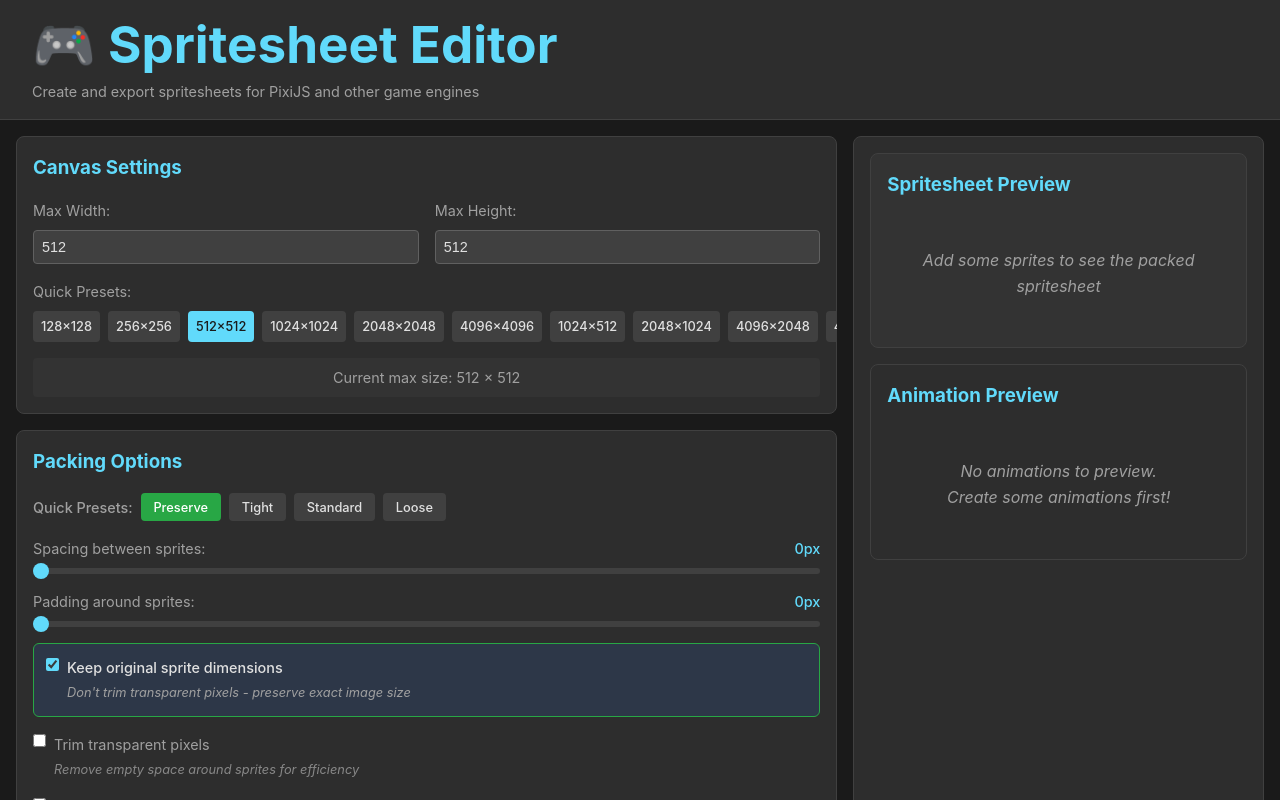
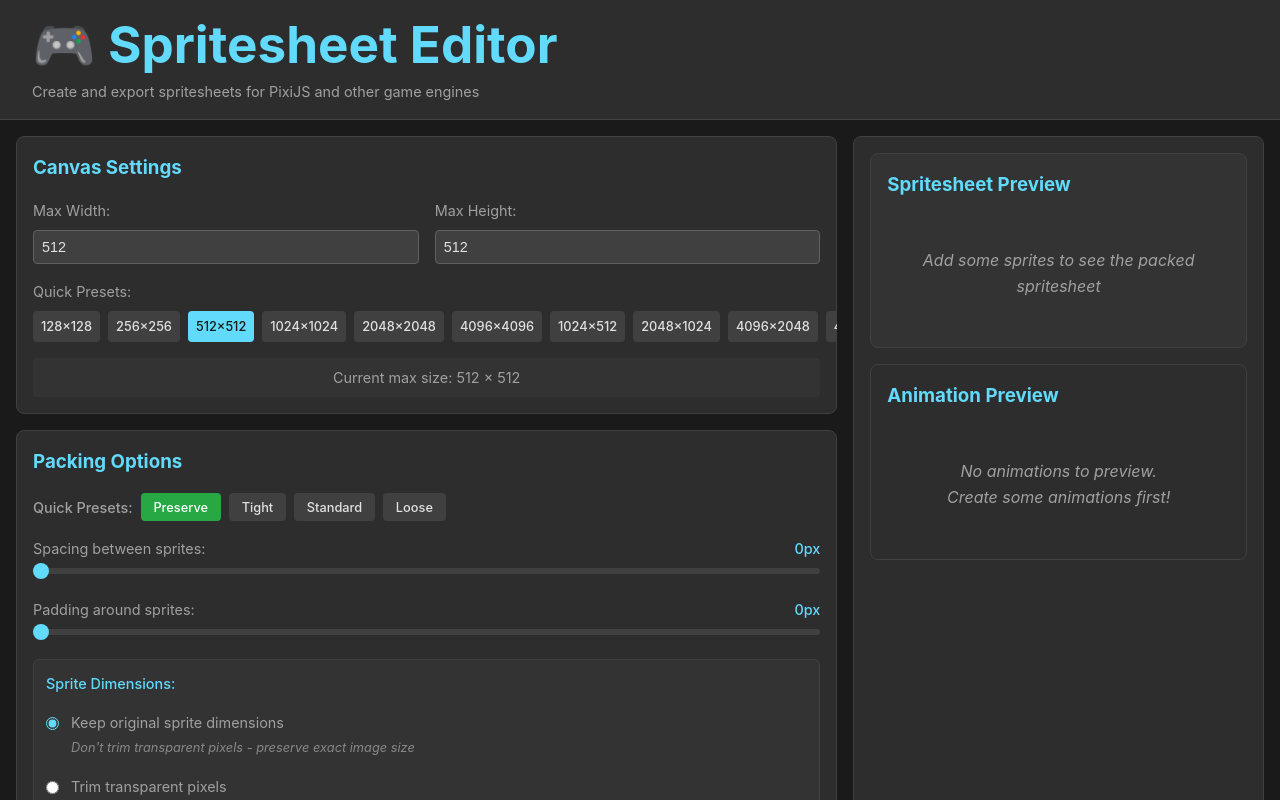
Before and after one commit to RickeyWard/sprite-sheet-editor, a React (Vite) app: page / in a window 1280 px wide. Shown: the top 800 px of the page. Built offline with nearby package versions, Linux system fonts and the light colour scheme.

Commit message:
Refactor PackingSettings component to use radio buttons for sprite dimension options; update styles in App.css for radio group layout and appearance.

```diff
--- a/src/App.css
+++ b/src/App.css
@@ -1053,6 +1053,7 @@ body {
   display: flex;
   flex-direction: column;
   gap: 0.5rem;
+  margin-bottom: 0.5rem;
 }
 
 .option-group label {
@@ -1120,7 +1121,56 @@ body {
 
 .checkbox-group input[type="checkbox"] {
   accent-color: #61dafb;
-  margin-top: 0.1rem;
+  margin-top: 0.38rem;
+  flex-shrink: 0;
+}
+
+.radio-group {
+  flex-direction: column !important;
+  align-items: stretch !important;
+  border: 1px solid #404040;
+  border-radius: 6px;
+  padding: 0.75rem;
+  background: #333;
+}
+
+.radio-group-title {
+  font-weight: 500;
+  color: #61dafb;
+  margin-bottom: 0.5rem;
+  font-size: 0.9rem;
+}
+
+.radio-group label {
+  display: flex !important;
+  align-items: flex-start !important;
+  justify-content: flex-start !important;
+  gap: 0.75rem;
+  cursor: pointer;
+  margin-bottom: 0.5rem;
+  width: 100%;
+}
+
+.radio-group label:last-child {
+  margin-bottom: 0;
+}
+
+.radio-label {
+  display: flex;
+  flex-direction: column;
+  gap: 0.25rem;
+}
+
+.radio-label small {
+  color: #888;
+  font-size: 0.8rem;
+  font-style: italic;
+}
+
+.radio-group input[type="radio"] {
+  accent-color: #61dafb;
+  margin-top: 0.38rem;
+  flex-shrink: 0;
 }
 
 .important-option {
--- a/src/components/PackingSettings.tsx
+++ b/src/components/PackingSettings.tsx
@@ -120,28 +120,28 @@ export const PackingSettings: React.FC<PackingSettingsProps> = ({
           />
         </div>
 
-        <div className="option-group checkbox-group important-option">
+        <div className="option-group radio-group">
+          <span className="radio-group-title">Sprite Dimensions:</span>
           <label>
             <input
-              type="checkbox"
+              type="radio"
+              name="trimWhitespace"
               checked={!options.trimWhitespace}
-              onChange={(e) => handleChange('trimWhitespace', !e.target.checked)}
+              onChange={() => handleChange('trimWhitespace', false)}
             />
-            <span className="checkbox-label">
+            <span className="radio-label">
               Keep original sprite dimensions
               <small>Don't trim transparent pixels - preserve exact image size</small>
             </span>
           </label>
-        </div>
-
-        <div className="option-group checkbox-group">
           <label>
             <input
-              type="checkbox"
+              type="radio"
+              name="trimWhitespace"
               checked={options.trimWhitespace}
-              onChange={(e) => handleChange('trimWhitespace', e.target.checked)}
+              onChange={() => handleChange('trimWhitespace', true)}
             />
-            <span className="checkbox-label">
+            <span className="radio-label">
               Trim transparent pixels
               <small>Remove empty space around sprites for efficiency</small>
             </span>
```
